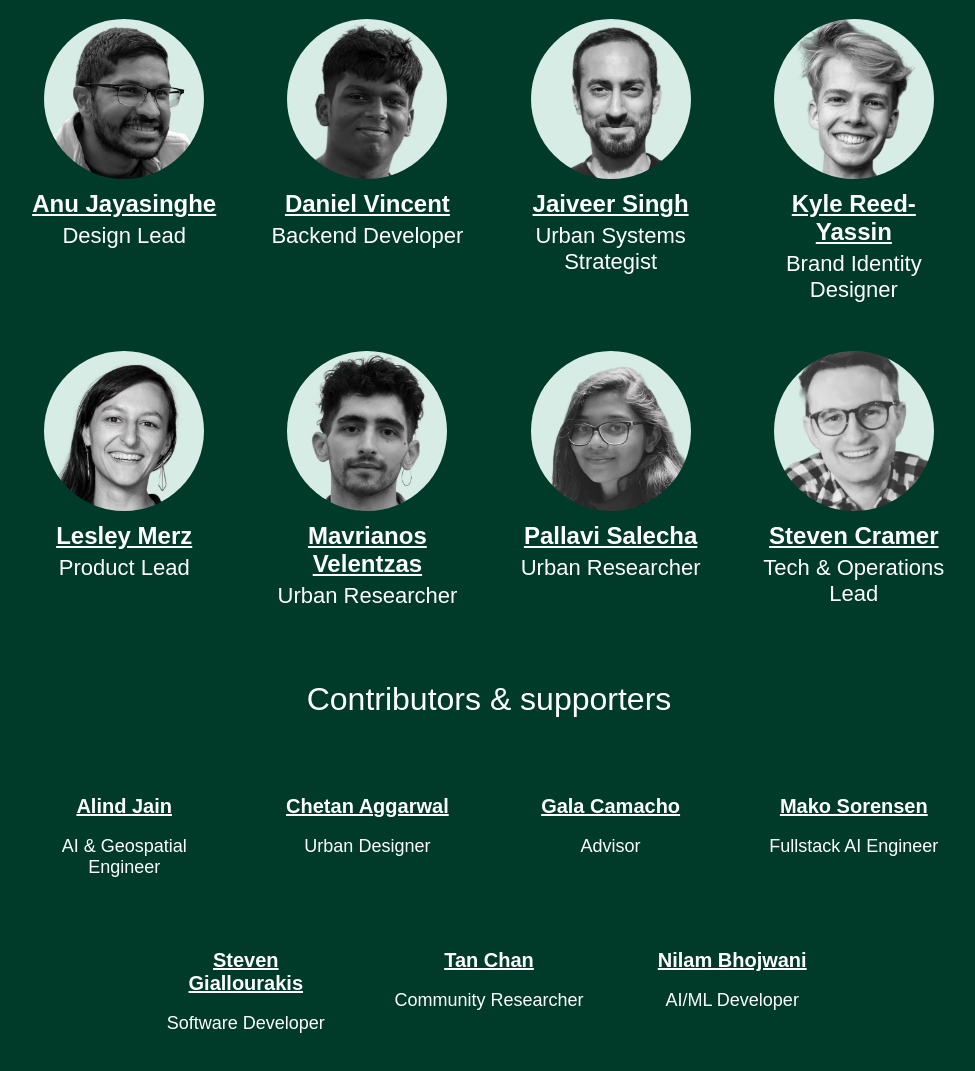
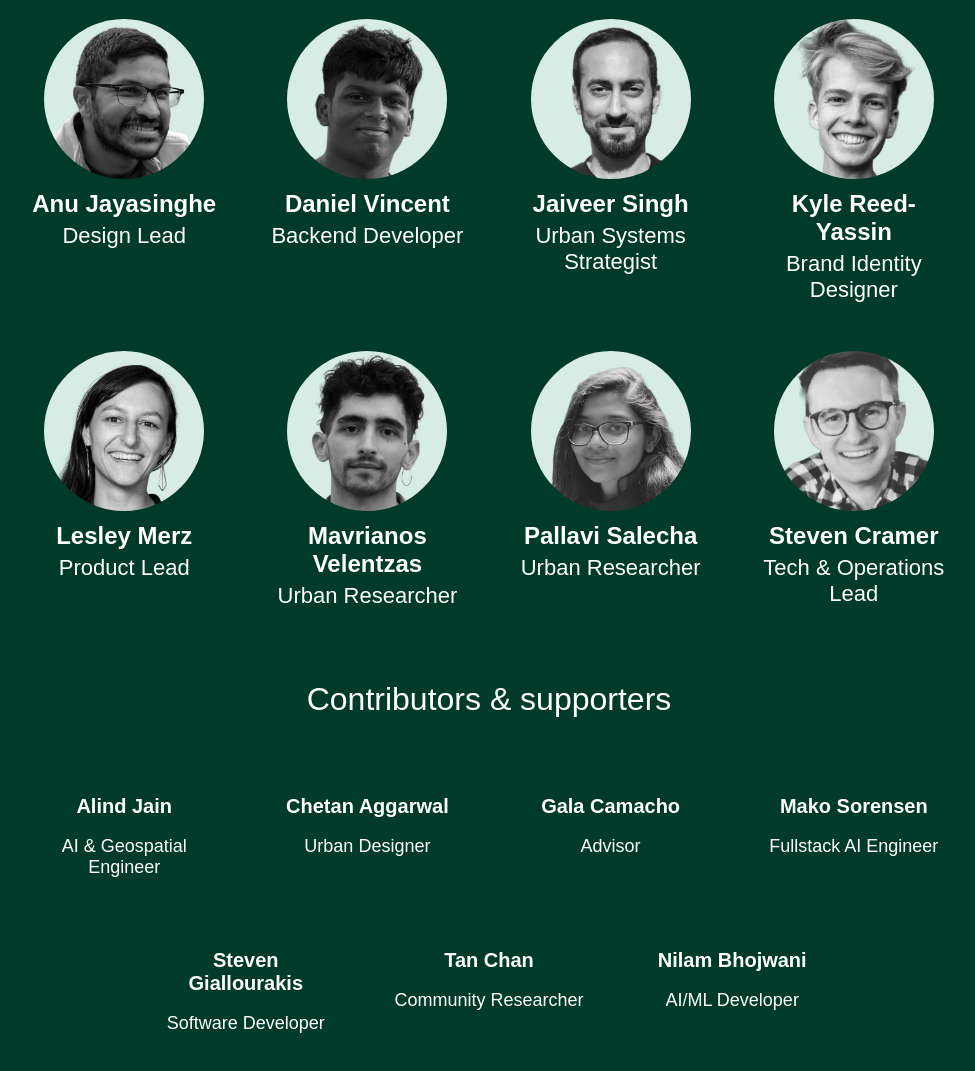
Before and after one commit to StudioDivercity-Streetsmart/StudioDivercity-Streetsmart.github.io, a plain HTML site: page index.html in a window 1280 px wide. Shown: the part 6839-7910 px from the top of the page, without its empty margins (151-1126 px from the left). Drawn offline with Linux system fonts and the light colour scheme; a web font is replaced by a local one.

Commit message:
removed the underline for names and removed a resources linkedin link

```diff
--- a/index.html
+++ b/index.html
@@ -316,7 +316,7 @@
 				<div class="grid-item">
 					<img src="assets/img/headshots/Anu Jayasinghe.avif">
 					<h5>
-						<a href="https://www.linkedin.com/in/anujayasinghe/" target="_blank" style="color: white; text-decoration: underline;">
+						<a href="https://www.linkedin.com/in/anujayasinghe/" target="_blank" style="color: white;">
 							Anu Jayasinghe
 						</a>
 					</h5>
@@ -325,7 +325,7 @@
 				<div class="grid-item">
 					<img src="assets/img/headshots/Daniel Vincent.avif">
 					<h5>
-						<a href="https://www.linkedin.com/in/daniel-vincent-74b51729b/" target="_blank" style="color: white; text-decoration: underline;">
+						<a href="https://www.linkedin.com/in/daniel-vincent-74b51729b/" target="_blank" style="color: white; ">
 							Daniel Vincent
 						</a>
 					</h5>
@@ -334,7 +334,7 @@
 				<div class="grid-item">
 					<img src="assets/img/headshots/Jaiveer SIngh.avif">
 					<h5>
-						<a href="https://www.linkedin.com/in/jaiveer-singh-17492469/" target="_blank" style="color: white; text-decoration: underline;">
+						<a href="https://www.linkedin.com/in/jaiveer-singh-17492469/" target="_blank" style="color: white; ">
 							Jaiveer Singh
 						</a>
 					</h5>
@@ -343,7 +343,7 @@
 				<div class="grid-item">
 					<img src="assets/img/headshots/Kyle Reed-Yassin.avif">
 					<h5>
-						<a href="https://www.linkedin.com/in/kyleeriksonreed/" target="_blank" style="color: white; text-decoration: underline;">
+						<a href="https://www.linkedin.com/in/kyleeriksonreed/" target="_blank" style="color: white; ">
 							Kyle Reed-Yassin
 						</a>
 					</h5>
@@ -352,7 +352,7 @@
 				<div class="grid-item">
 					<img src="assets/img/headshots/Lesley Merz.avif">
 					<h5>
-						<a href="https://www.linkedin.com/in/lesley-merz-49082162/" target="_blank" style="color: white; text-decoration: underline;">
+						<a href="https://www.linkedin.com/in/lesley-merz-49082162/" target="_blank" style="color: white; ">
 							Lesley Merz
 						</a>
 					</h5>
@@ -361,7 +361,7 @@
 				<div class="grid-item">
 					<img src="assets/img/headshots/Mavrianos Velentzas.avif">
 					<h5>
-						<a href="https://www.linkedin.com/in/mavrianos-urbanfutures/" target="_blank" style="color: white; text-decoration: underline;">
+						<a href="https://www.linkedin.com/in/mavrianos-urbanfutures/" target="_blank" style="color: white; ">
 							Mavrianos Velentzas
 						</a>
 					</h5>
@@ -370,7 +370,7 @@
 				<div class="grid-item">
 					<img src="assets/img/headshots/Pallavi Salecha.avif">
 					<h5>
-						<a href="https://www.linkedin.com/in/pallavi-salecha" target="_blank" style="color: white; text-decoration: underline;">
+						<a href="https://www.linkedin.com/in/pallavi-salecha" target="_blank" style="color: white; ">
 							Pallavi Salecha
 						</a>
 					</h5>
@@ -379,7 +379,7 @@
 				<div class="grid-item">
 					<img src="assets/img/headshots/Steven Cramer.avif">
 					<h5>
-						<a href="https://www.linkedin.com/in/steven-cramer-02296078/" target="_blank" style="color: white; text-decoration: underline;">
+						<a href="https://www.linkedin.com/in/steven-cramer-02296078/" target="_blank" style="color: white; ">
 							Steven Cramer
 						</a>
 					</h5>
@@ -394,7 +394,7 @@
 			<div class="grid-container supporters">
 				<div class="grid-item">
 					<h6>
-						<a href="https://www.linkedin.com/in/alindjain11/" target="_blank" style="color: white; text-decoration: underline;">
+						<a href="https://www.linkedin.com/in/alindjain11/" target="_blank" style="color: white; ">
 							Alind Jain
 						</a>
 					</h6>
@@ -402,7 +402,7 @@
 				</div>
 				<div class="grid-item">
 					<h6>
-						<a href="https://www.linkedin.com/in/chetan-aggarwal/" target="_blank" style="color: white; text-decoration: underline;">
+						<a href="https://www.linkedin.com/in/chetan-aggarwal/" target="_blank" style="color: white; ">
 							Chetan Aggarwal
 						</a>
 					</h6>
@@ -410,7 +410,7 @@
 				</div>
 				<div class="grid-item">
 					<h6>
-						<a href="https://www.linkedin.com/in/galacamacho/" target="_blank" style="color: white; text-decoration: underline;">
+						<a href="https://www.linkedin.com/in/galacamacho/" target="_blank" style="color: white; ">
 							Gala Camacho
 						</a>
 					</h6>
@@ -418,7 +418,7 @@
 				</div>
 				<div class="grid-item">
 					<h6>
-						<a href="https://www.linkedin.com/in/makosorensen/" target="_blank" style="color: white; text-decoration: underline;">
+						<a href="https://www.linkedin.com/in/makosorensen/" target="_blank" style="color: white; ">
 							Mako Sorensen
 						</a>
 					</h6>
@@ -426,7 +426,7 @@
 				</div>
 				<div class="grid-item">
 					<h6>
-						<a href="https://www.linkedin.com/in/steven-giallourakis/" target="_blank" style="color: white; text-decoration: underline;">
+						<a href="https://www.linkedin.com/in/steven-giallourakis/" target="_blank" style="color: white; ">
 							Steven Giallourakis
 						</a>
 					</h6>
@@ -434,7 +434,7 @@
 				</div>
 				<div class="grid-item">
 					<h6>
-						<a href="https://www.linkedin.com/in/tanchan/" target="_blank" style="color: white; text-decoration: underline;">
+						<a href="https://www.linkedin.com/in/tanchan/" target="_blank" style="color: white; ">
 							Tan Chan
 						</a>
 					</h6>
@@ -442,9 +442,9 @@
 				</div>
 				<div class="grid-item">
 					<h6>
-						<a href="https://www.linkedin.com/in/nilam-bhojwani-91105628b/" target="_blank" style="color: white; text-decoration: underline;">
+						<!-- <a href="https://www.linkedin.com/in/nilam-bhojwani-91105628b/" target="_blank" style="color: white; "> -->
 							Nilam Bhojwani
-						</a>
+						<!-- </a> -->
 					</h6>
 					<p>AI/ML Developer</p>
 				</div>
```
